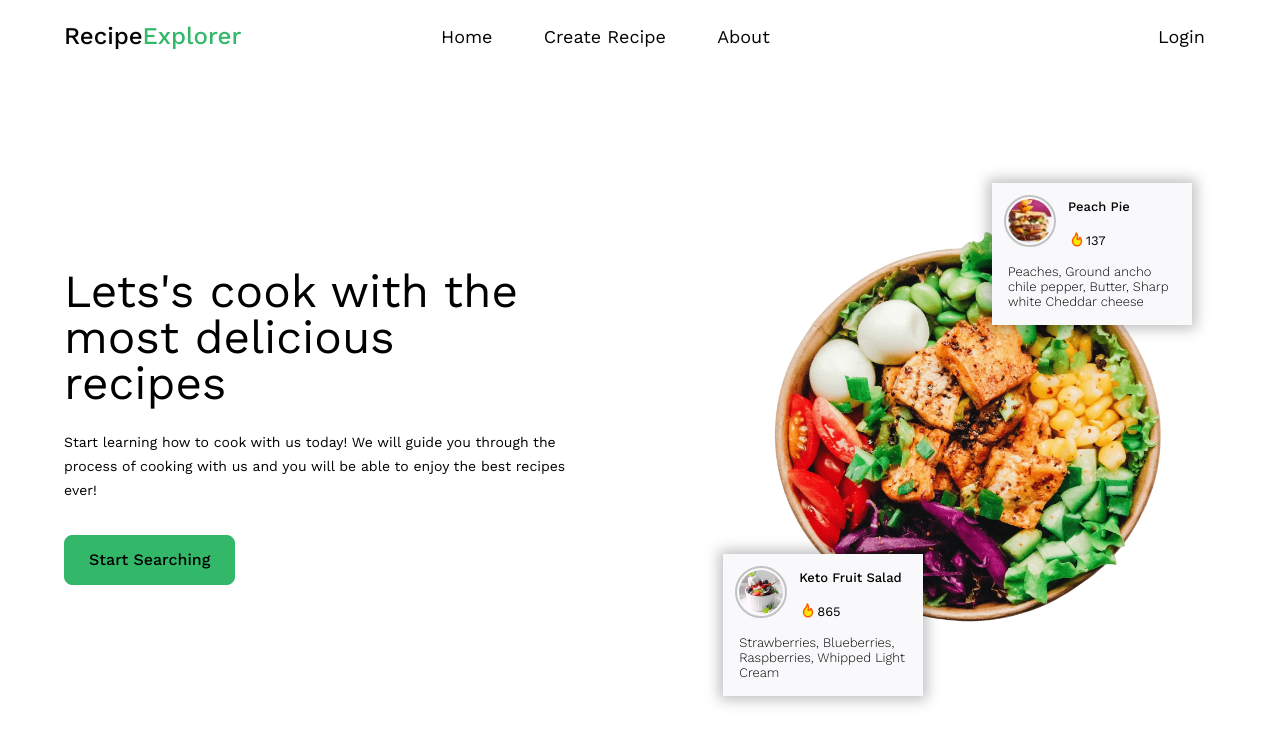
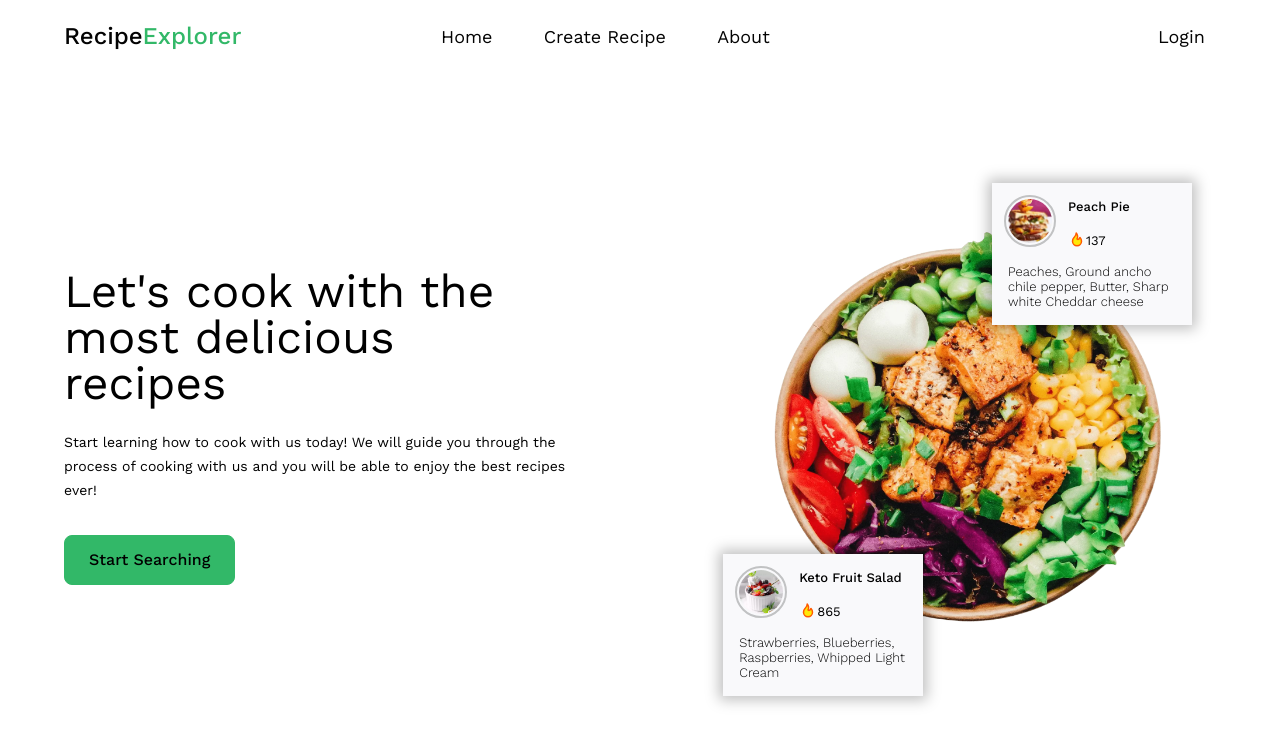
Before and after one commit to DanielRicra/recipes-explorer-pern, a React (Vite) app in the folder client/: page / in a window 1280 px wide. Shown: the top 744 px of the page. Built offline with nearby package versions, Linux system fonts and the light colour scheme.

Commit message:
Correct typo in h1 content "Lets's cook"
- This commit corrects a typo in the "Lets's cook with the most
  delicious recipes" heading on the landing page. The letter 's' was
  missing from the word "Lets's", which should be "Let's".

```diff
--- a/client/src/pages/Landing/Landing.jsx
+++ b/client/src/pages/Landing/Landing.jsx
@@ -15,7 +15,7 @@ const Landing = () => {
    return (
       <div className='landing' style={{ minHeight: window.innerHeight - 93 }}>
          <div className='landing-info'>
-            <h1>Lets&apos;s cook with the most delicious recipes</h1>
+            <h1>Let&apos;s cook with the most delicious recipes</h1>
             <p>
                Start learning how to cook with us today! We will guide you
                through the process of cooking with us and you will be able to
```
